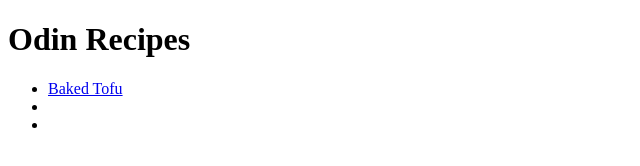
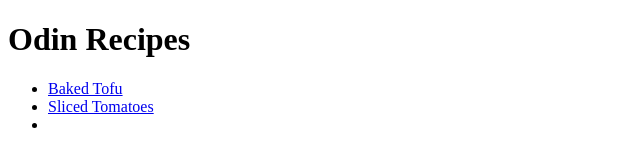
Before and after one commit to fabianseis/Odin-recipes, a plain HTML site: page index.html in a window 1280 px wide. Shown: the whole page, without its empty margins (0-640 px from the left). Drawn offline with Linux system fonts and the light colour scheme.

Commit message:
index.html

```diff
--- a/index.html
+++ b/index.html
@@ -9,7 +9,7 @@
         <h1>Odin Recipes</h1>
         <ul>
            <li><a href="recipies/tofu.html">Baked Tofu</a></li>
-           <li><a href=""></a></li>
+           <li><a href="recipies/SlicedTomatoes.html">Sliced Tomatoes</a></li>
            <li><a href=""></a></li>
         </ul>
     </body>
```
